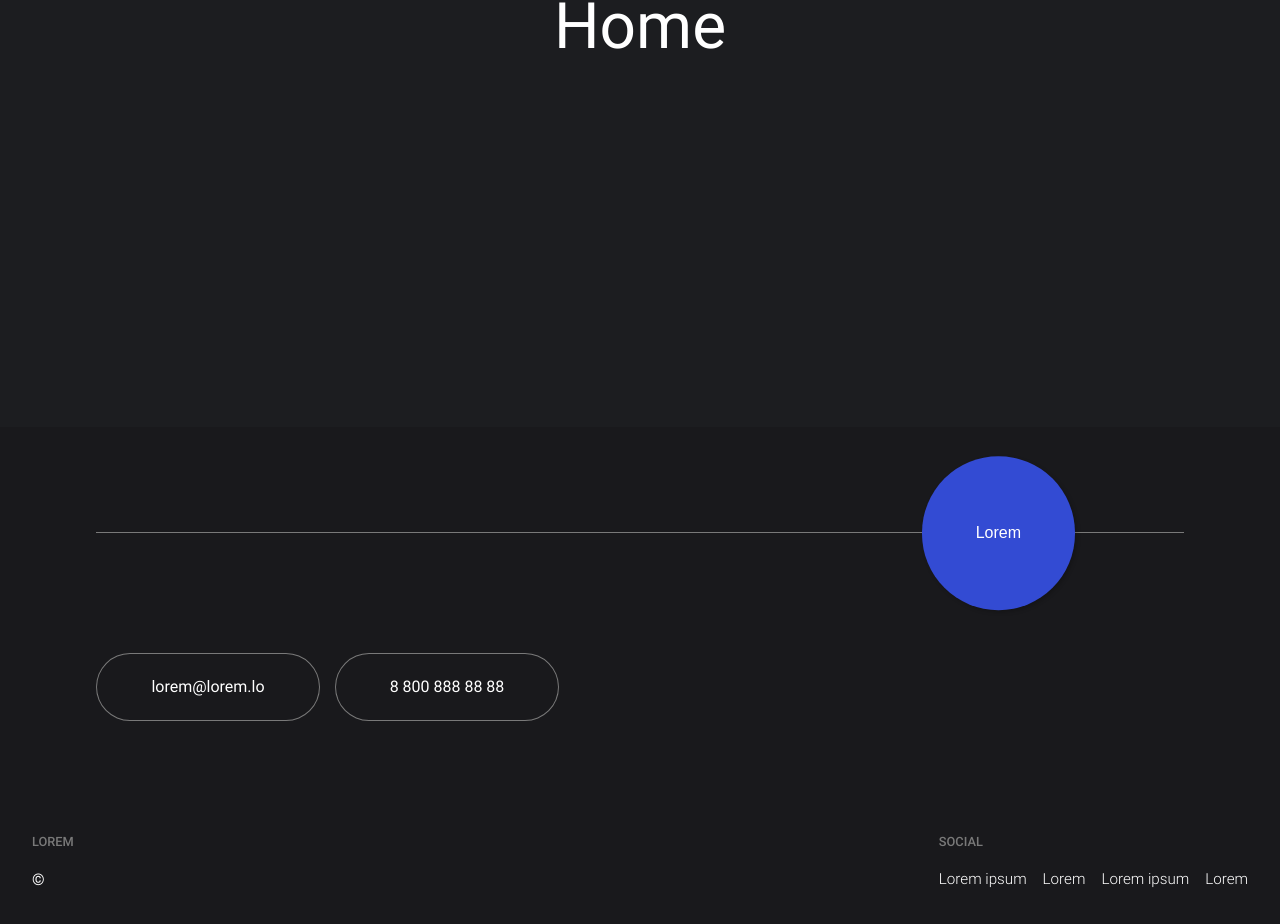
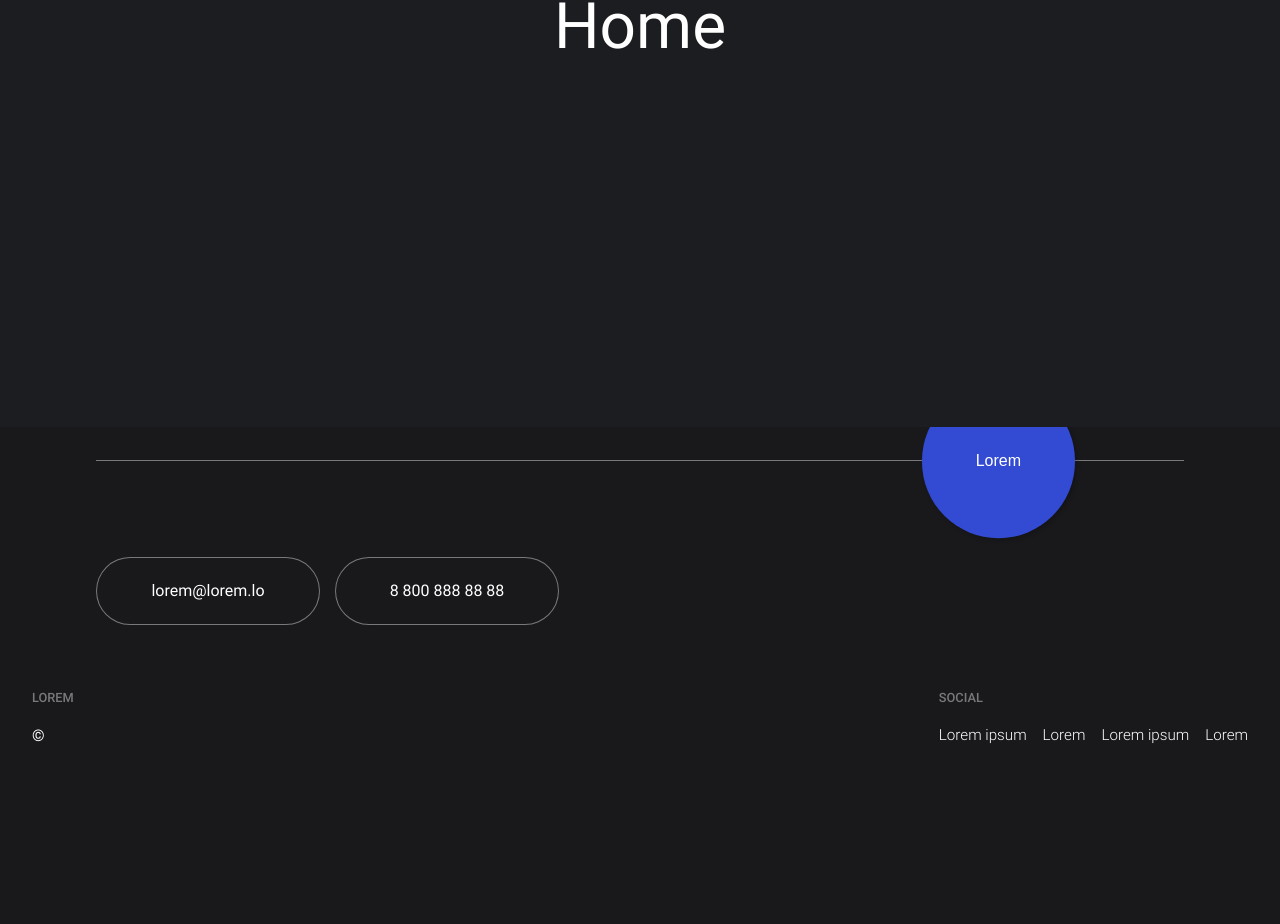
Before and after one commit to nikkkkolay/mauverse, a React (Vite) app: page / in a window 1280 px wide. Shown: the part 1173-2097 px from the top of the page. After the commit the page ends 1953 px from the top, so only its background shows below. Built offline with nearby package versions, Linux system fonts and the light colour scheme; grey boxes are pictures that could not be loaded; the HTML template or start-up script is replaced by a standard one.

Commit message:
отступ у секции контактов

```diff
--- a/src/components/BigButtonRow/BigButtonRow.module.css
+++ b/src/components/BigButtonRow/BigButtonRow.module.css
@@ -1,5 +1,5 @@
 .row {
-    padding: calc(var(--section-padding) / 2) 0;
+    padding: calc(var(--section-padding) / 3) 0;
     position: relative;
 }
 
--- a/src/sections/ContactSection/ContactSection.module.css
+++ b/src/sections/ContactSection/ContactSection.module.css
@@ -11,7 +11,7 @@
 
 .container {
     padding-top: calc(var(--gap-padding) * 5);
-    padding-bottom: calc(var(--gap-padding) * 5);
+    padding-bottom: calc(var(--gap-padding) * 2);
 }
 
 .titleContainer {
```
